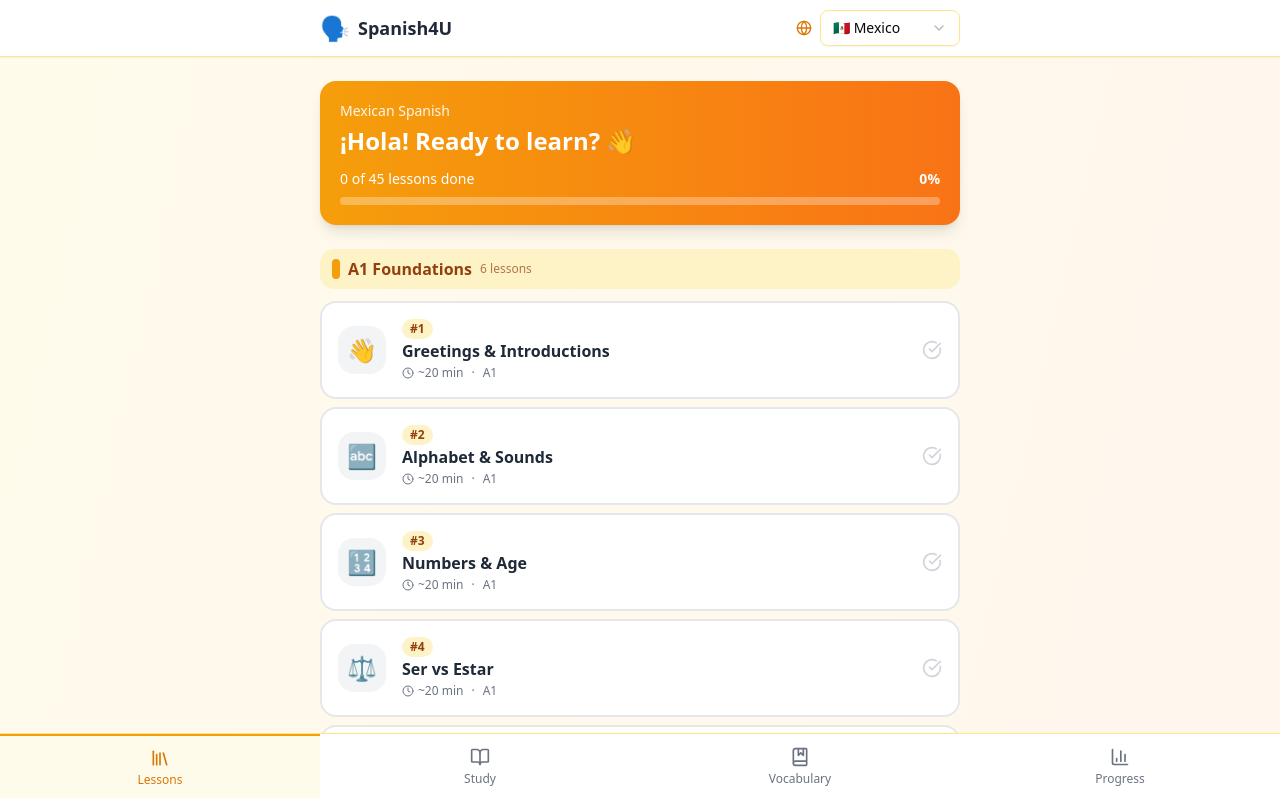
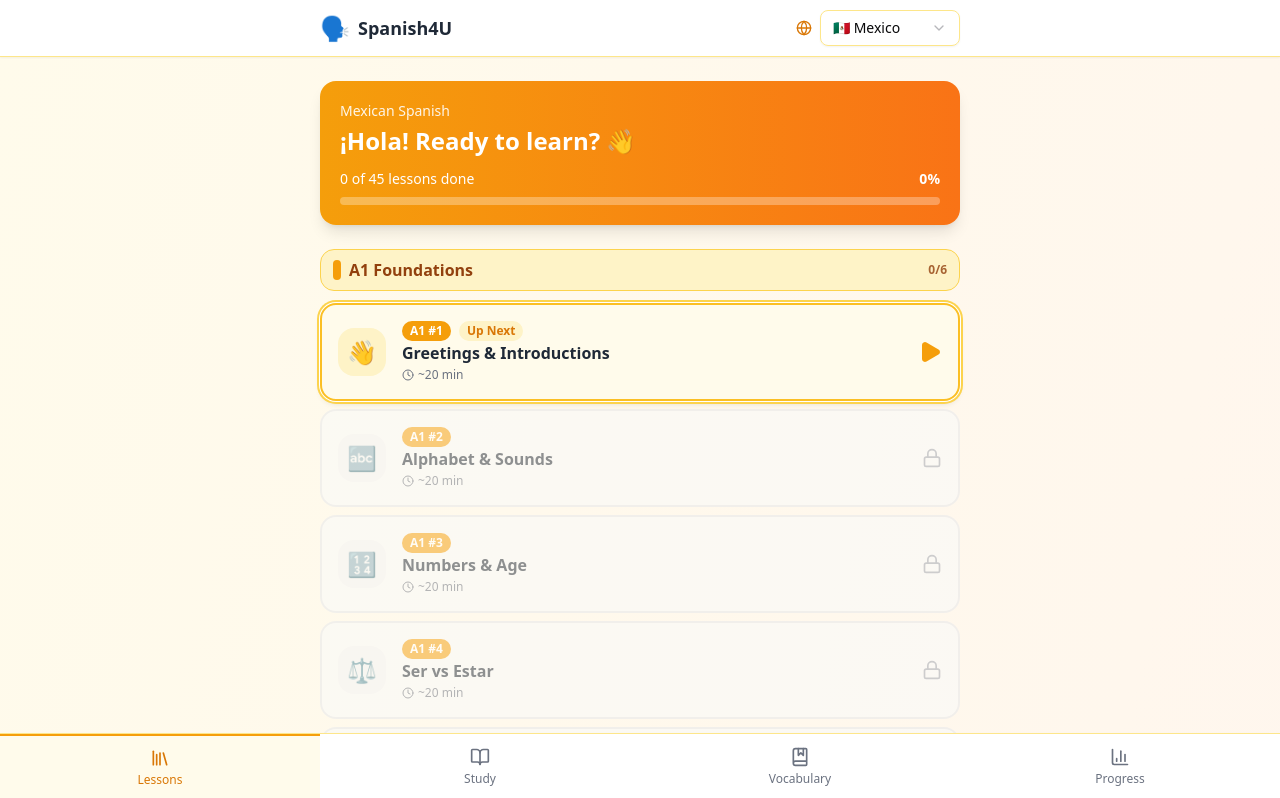
Before and after one commit to gfbtools/spanish-speaking, a React (Vite) app: page / in a window 1280 px wide. Shown: the top 798 px of the page. Built offline with nearby package versions, Linux system fonts and the light colour scheme.

Commit message:
Fix LessonBrowser completedLessons prop and ExerciseViewer unused params

```diff
--- a/src/components/ExerciseViewer.tsx
+++ b/src/components/ExerciseViewer.tsx
@@ -32,7 +32,7 @@ interface ExerciseCardProps {
 }
 
 // ── Multiple Choice ───────────────────────────────────────────────
-function MultipleChoice({ exercise, onComplete, isCompleted }: { exercise: Exercise; onComplete: (r: ExerciseResult) => void; isCompleted: boolean }) {
+function MultipleChoice({ exercise, onComplete, isCompleted: _isCompleted }: { exercise: Exercise; onComplete: (r: ExerciseResult) => void; isCompleted: boolean }) {
   const [selected, setSelected] = useState<string | null>(null);
   const [submitted, setSubmitted] = useState(false);
 
@@ -101,7 +101,7 @@ function MultipleChoice({ exercise, onComplete, isCompleted }: { exercise: Exerc
 }
 
 // ── Matching ──────────────────────────────────────────────────────
-function Matching({ exercise, onComplete, isCompleted }: { exercise: Exercise; onComplete: (r: ExerciseResult) => void; isCompleted: boolean }) {
+function Matching({ exercise, onComplete, isCompleted: _isCompleted }: { exercise: Exercise; onComplete: (r: ExerciseResult) => void; isCompleted: boolean }) {
   const pairs = exercise.pairs ?? [];
   const [selectedSpanish, setSelectedSpanish] = useState<string | null>(null);
   const [matched, setMatched] = useState<Record<string, string>>({}); // spanish -> english
@@ -242,7 +242,7 @@ function Matching({ exercise, onComplete, isCompleted }: { exercise: Exercise; o
 }
 
 // ── Fill in Blanks ────────────────────────────────────────────────
-function FillInBlanks({ exercise, onComplete, isCompleted }: { exercise: Exercise; onComplete: (r: ExerciseResult) => void; isCompleted: boolean }) {
+function FillInBlanks({ exercise, onComplete, isCompleted: _isCompleted }: { exercise: Exercise; onComplete: (r: ExerciseResult) => void; isCompleted: boolean }) {
   const answers = exercise.answers ?? [];
   const variants = exercise.acceptable_variants ?? {};
 
--- a/src/sections/LessonBrowser.tsx
+++ b/src/sections/LessonBrowser.tsx
@@ -1,5 +1,6 @@
+import { useMemo } from 'react';
 import type { Dialect } from '@/types';
-import { Play, CheckCircle, Clock, Lock } from 'lucide-react';
+import { Play, CheckCircle, Clock, Lock, Star } from 'lucide-react';
 
 interface LessonInfo {
   id: string;
@@ -15,12 +16,25 @@ interface LessonBrowserProps {
   onSelectLesson: (lessonId: string) => void;
   dialect: Dialect;
   progress?: { lessons_completed: number; lessons_total: number } | null;
+  completedLessons: Set<string>;
 }
 
-const moduleColors: Record<string, { bg: string; text: string; bar: string }> = {
-  'Foundations': { bg: 'bg-amber-100',  text: 'text-amber-800',  bar: 'bg-amber-500' },
-  'Daily Life':  { bg: 'bg-green-100',  text: 'text-green-800',  bar: 'bg-green-500' },
-  'Travel':      { bg: 'bg-blue-100',   text: 'text-blue-800',   bar: 'bg-blue-500' },
+const moduleColors: Record<string, { bg: string; text: string; bar: string; border: string }> = {
+  'A1 Foundations': { bg: 'bg-amber-100',   text: 'text-amber-800',   bar: 'bg-amber-500',   border: 'border-amber-300' },
+  'A1 Daily Life':  { bg: 'bg-green-100',   text: 'text-green-800',   bar: 'bg-green-500',   border: 'border-green-300' },
+  'A1 Travel':      { bg: 'bg-blue-100',    text: 'text-blue-800',    bar: 'bg-blue-500',    border: 'border-blue-300' },
+  'A2 Past & Future':{ bg: 'bg-purple-100', text: 'text-purple-800',  bar: 'bg-purple-500',  border: 'border-purple-300' },
+  'A2 Grammar':     { bg: 'bg-rose-100',    text: 'text-rose-800',    bar: 'bg-rose-500',    border: 'border-rose-300' },
+  'A2 Life & World':{ bg: 'bg-teal-100',    text: 'text-teal-800',    bar: 'bg-teal-500',    border: 'border-teal-300' },
+  'A3 Advanced Grammar': { bg: 'bg-indigo-100', text: 'text-indigo-800', bar: 'bg-indigo-500', border: 'border-indigo-300' },
+  'A3 Communication':    { bg: 'bg-orange-100', text: 'text-orange-800', bar: 'bg-orange-500', border: 'border-orange-300' },
+  'A3 Topics':           { bg: 'bg-cyan-100',   text: 'text-cyan-800',   bar: 'bg-cyan-500',   border: 'border-cyan-300' },
+};
+
+const levelColors: Record<string, { badge: string }> = {
+  A1: { badge: 'bg-amber-500' },
+  A2: { badge: 'bg-purple-500' },
+  A3: { badge: 'bg-indigo-500' },
 };
 
 const dialectLabel: Record<Dialect, string> = {
@@ -30,11 +44,12 @@ const dialectLabel: Record<Dialect, string> = {
   'es-419': 'Latin American Spanish',
 };
 
-export function LessonBrowser({ lessons, currentLessonId, onSelectLesson, dialect, progress }: LessonBrowserProps) {
-  const completed = progress?.lessons_completed ?? 0;
+export function LessonBrowser({ lessons, currentLessonId, onSelectLesson, dialect, progress, completedLessons }: LessonBrowserProps) {
+  const completed = completedLessons.size;
   const pct = Math.round((completed / lessons.length) * 100);
 
-  // Group by module, preserving registry order
+  // Group by module preserving order
+  const { modules, grouped } = useMemo(() => {
     const modules: string[] = [];
     const grouped: Record<string, LessonInfo[]> = {};
     for (const lesson of lessons) {
@@ -44,14 +59,42 @@ export function LessonBrowser({ lessons, currentLessonId, onSelectLesson, dialec
       }
       grouped[lesson.module].push(lesson);
     }
+    return { modules, grouped };
+  }, [lessons]);
 
-  // Assign sequential numbers across all lessons
+  // Build a flat index for unlock logic
+  const lessonIndex = useMemo(() => {
+    const map: Record<string, number> = {};
+    lessons.forEach((l, i) => { map[l.id] = i; });
+    return map;
+  }, [lessons]);
+
+  const isUnlocked = (lessonId: string) => {
+    const idx = lessonIndex[lessonId];
+    if (idx === 0) return true; // first lesson always unlocked
+    const prevLesson = lessons[idx - 1];
+    return completedLessons.has(prevLesson.id);
+  };
+
+  // Find the first lesson the user should do next
+  const nextLessonId = useMemo(() => {
+    for (const lesson of lessons) {
+      if (!completedLessons.has(lesson.id) && isUnlocked(lesson.id)) return lesson.id;
+    }
+    return null;
+  }, [completedLessons, lessons]);
+
   let lessonNumber = 0;
+
+  // Group completions by level for badges
+  const a1Done = lessons.filter(l => l.level === 'A1').every(l => completedLessons.has(l.id));
+  const a2Done = lessons.filter(l => l.level === 'A2').every(l => completedLessons.has(l.id));
+  const a3Done = lessons.filter(l => l.level === 'A3').every(l => completedLessons.has(l.id));
 
   return (
     <div className="space-y-6">
 
-      {/* Welcome / progress header */}
+      {/* Progress header */}
       <div className="rounded-2xl bg-gradient-to-r from-amber-500 to-orange-500 p-5 text-white shadow-lg">
         <p className="text-sm font-medium opacity-90 mb-1">{dialectLabel[dialect]}</p>
         <h1 className="text-2xl font-bold mb-3">¡Hola! Ready to learn? 👋</h1>
@@ -60,23 +103,50 @@ export function LessonBrowser({ lessons, currentLessonId, onSelectLesson, dialec
           <span className="font-bold">{pct}%</span>
         </div>
         <div className="h-2 rounded-full bg-white/30">
-          <div className="h-2 rounded-full bg-white transition-all" style={{ width: `${pct}%` }} />
+          <div className="h-2 rounded-full bg-white transition-all duration-500" style={{ width: `${pct}%` }} />
         </div>
       </div>
 
+      {/* Level badges */}
+      {(a1Done || a2Done || a3Done) && (
+        <div className="flex gap-3">
+          {a1Done && (
+            <div className="flex items-center gap-2 bg-amber-50 border border-amber-200 rounded-xl px-3 py-2">
+              <Star className="w-4 h-4 text-amber-500 fill-amber-500" />
+              <span className="text-sm font-bold text-amber-700">A1 Complete</span>
+            </div>
+          )}
+          {a2Done && (
+            <div className="flex items-center gap-2 bg-purple-50 border border-purple-200 rounded-xl px-3 py-2">
+              <Star className="w-4 h-4 text-purple-500 fill-purple-500" />
+              <span className="text-sm font-bold text-purple-700">A2 Complete</span>
+            </div>
+          )}
+          {a3Done && (
+            <div className="flex items-center gap-2 bg-indigo-50 border border-indigo-200 rounded-xl px-3 py-2">
+              <Star className="w-4 h-4 text-indigo-500 fill-indigo-500" />
+              <span className="text-sm font-bold text-indigo-700">A3 Complete</span>
+            </div>
+          )}
+        </div>
+      )}
+
       {/* Module groups */}
       {modules.map((module) => {
-        const color = moduleColors[module] ?? moduleColors['Foundations'];
+        const color = moduleColors[module] ?? moduleColors['A1 Foundations'];
         const moduleLessons = grouped[module];
+        const moduleCompleted = moduleLessons.filter(l => completedLessons.has(l.id)).length;
 
         return (
           <div key={module}>
             {/* Module header */}
-            <div className={`flex items-center gap-2 px-3 py-2 rounded-xl mb-3 ${color.bg}`}>
+            <div className={`flex items-center justify-between px-3 py-2 rounded-xl mb-3 ${color.bg} border ${color.border}`}>
+              <div className="flex items-center gap-2">
                 <div className={`w-2 h-5 rounded-full ${color.bar}`} />
                 <h2 className={`font-bold text-base ${color.text}`}>{module}</h2>
-              <span className={`text-xs font-medium opacity-70 ${color.text}`}>
-                {moduleLessons.length} lessons
+              </div>
+              <span className={`text-xs font-semibold ${color.text} opacity-80`}>
+                {moduleCompleted}/{moduleLessons.length}
               </span>
             </div>
 
@@ -86,60 +156,73 @@ export function LessonBrowser({ lessons, currentLessonId, onSelectLesson, dialec
                 lessonNumber++;
                 const num = lessonNumber;
                 const isCurrent = currentLessonId === lesson.id;
-                // Simple unlock: everything is unlocked for now
-                const isLocked = false;
+                const isDone = completedLessons.has(lesson.id);
+                const unlocked = isUnlocked(lesson.id);
+                const isNext = lesson.id === nextLessonId;
+                const levelBadge = levelColors[lesson.level] ?? levelColors['A1'];
 
                 return (
                   <button
                     key={lesson.id}
-                    onClick={() => !isLocked && onSelectLesson(lesson.id)}
-                    disabled={isLocked}
+                    onClick={() => unlocked && onSelectLesson(lesson.id)}
+                    disabled={!unlocked}
                     className={`
                       w-full flex items-center gap-4 p-4 rounded-2xl border-2 transition-all text-left
-                      ${isCurrent
+                      ${isDone
+                        ? 'border-green-300 bg-green-50'
+                        : isNext
+                        ? 'border-amber-400 bg-amber-50 shadow-md ring-2 ring-amber-300 ring-offset-1'
+                        : isCurrent
                         ? 'border-amber-400 bg-amber-50 shadow-md'
-                        : isLocked
+                        : !unlocked
                         ? 'border-gray-200 bg-gray-50 opacity-50 cursor-not-allowed'
                         : 'border-gray-200 bg-white hover:border-amber-300 hover:bg-amber-50/50 active:scale-[0.98]'
                       }
                     `}
                   >
-                    {/* Emoji / number badge */}
+                    {/* Emoji badge */}
                     <div className={`
                       w-12 h-12 rounded-2xl flex items-center justify-center text-2xl shrink-0
-                      ${isCurrent ? 'bg-amber-100' : 'bg-gray-100'}
+                      ${isDone ? 'bg-green-100' : isNext ? 'bg-amber-100' : 'bg-gray-100'}
                     `}>
-                      {lesson.emoji}
+                      {isDone ? '✅' : lesson.emoji}
                     </div>
 
                     {/* Text */}
                     <div className="flex-1 min-w-0">
-                      <div className="flex items-center gap-2 mb-0.5">
-                        <span className={`text-xs font-bold ${color.text} ${color.bg} px-2 py-0.5 rounded-full`}>
-                          #{num}
+                      <div className="flex items-center gap-2 mb-0.5 flex-wrap">
+                        <span className={`text-xs font-bold text-white ${levelBadge.badge} px-2 py-0.5 rounded-full`}>
+                          {lesson.level} #{num}
                         </span>
-                        {isCurrent && (
+                        {isNext && !isCurrent && (
+                          <span className="text-xs font-semibold text-amber-600 bg-amber-100 px-2 py-0.5 rounded-full">
+                            Up Next
+                          </span>
+                        )}
+                        {isCurrent && !isDone && (
                           <span className="text-xs font-semibold text-amber-600 bg-amber-100 px-2 py-0.5 rounded-full">
                             In Progress
                           </span>
                         )}
                       </div>
-                      <p className="font-semibold text-gray-800 text-base leading-tight">{lesson.title}</p>
+                      <p className={`font-semibold text-base leading-tight ${isDone ? 'text-green-800' : 'text-gray-800'}`}>
+                        {lesson.title}
+                      </p>
                       <div className="flex items-center gap-1 mt-1 text-xs text-gray-500">
                         <Clock className="w-3 h-3" />
                         <span>~20 min</span>
-                        <span className="mx-1">·</span>
-                        <span>{lesson.level}</span>
                       </div>
                     </div>
 
                     {/* Right icon */}
                     <div className="shrink-0">
-                      {isLocked
+                      {!unlocked
                         ? <Lock className="w-5 h-5 text-gray-400" />
-                        : isCurrent
+                        : isDone
+                        ? <CheckCircle className="w-6 h-6 text-green-500 fill-green-100" />
+                        : isNext
                         ? <Play className="w-6 h-6 text-amber-500 fill-amber-500" />
-                        : <CheckCircle className="w-5 h-5 text-gray-300" />
+                        : <Play className="w-5 h-5 text-gray-300" />
                       }
                     </div>
                   </button>
@@ -150,7 +233,6 @@ export function LessonBrowser({ lessons, currentLessonId, onSelectLesson, dialec
         );
       })}
 
-      {/* Bottom breathing room */}
       <div className="h-4" />
     </div>
   );
```
Lines whose indentation alone changed are shown as unchanged.
